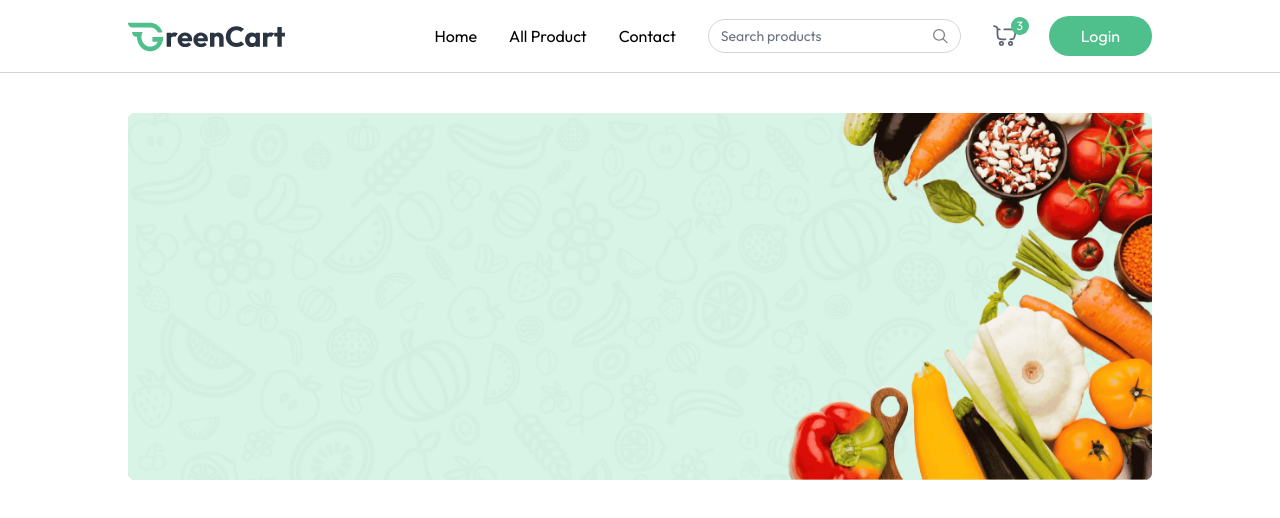
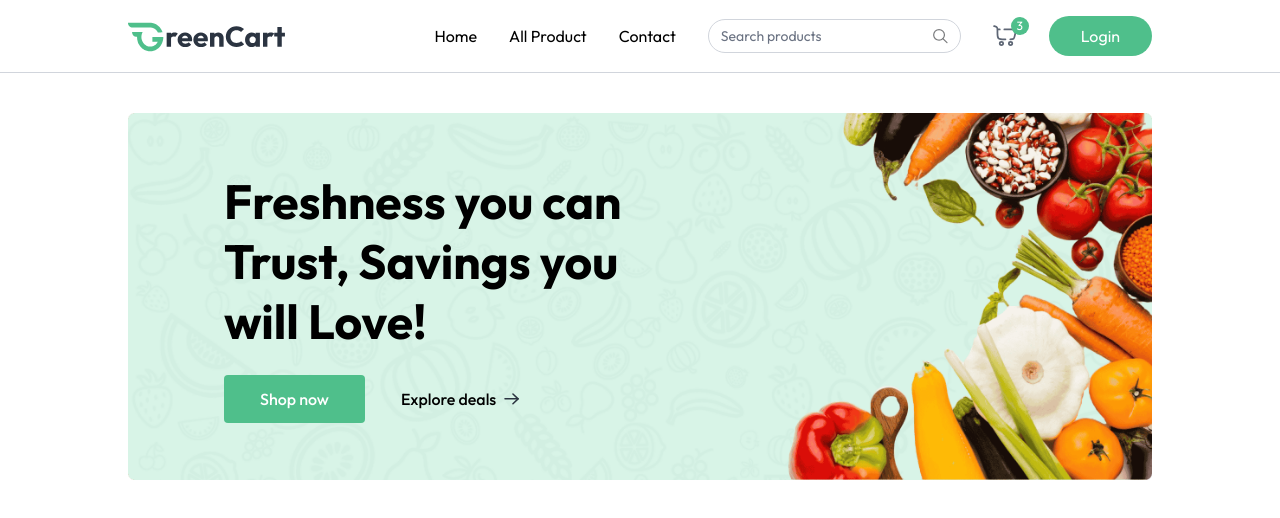
Before and after one commit to pankajsharma81/greencart, a React (Vite) app in the folder client/: page / in a window 1280 px wide. Shown: the top 518 px of the page. Built offline with nearby package versions, Linux system fonts and the light colour scheme.

Commit message:
Refactor App component to conditionally render Navbar based on path; enhance MainBanner with shop and explore links

```diff
--- a/client/src/App.jsx
+++ b/client/src/App.jsx
@@ -1,13 +1,17 @@
 import React from "react";
 import Navbar from "./components/Navbar";
-import { Route, Routes } from "react-router-dom";
+import { Route, Routes, useLocation } from "react-router-dom";
 import Home from "./pages/Home";
 
 const App = () => {
+  const isSellerPath = useLocation().pathname.includes("seller");
+
   return (
     <div>
-      <Navbar />
-      <div className="px-6 md:px-16 lg:px-24 xl:px-32">
+      {isSellerPath ? null : <Navbar />}
+      <div
+        className={`${isSellerPath ? "" : "px-6 md:px-16 lg:px-24 xl:px-32"}`}
+      >
         <Routes>
           <Route path="/" element={<Home />} />
         </Routes>
--- a/client/src/components/MainBanner.jsx
+++ b/client/src/components/MainBanner.jsx
@@ -1,5 +1,6 @@
 import React from "react";
 import { assets } from "../assets/assets";
+import { Link } from "react-router-dom";
 
 const MainBanner = () => {
   return (
@@ -14,6 +15,37 @@
         alt="banner"
         className="w-full md:hidden"
       />
+
+      <div className="absolute inset-0 flex flex-col items-center md:items-start justify-end md:justify-center pb-24 md:pb-0 px-4 md:pl-18 lg:pl-24">
+        <h1 className="text-3xl md:text-4xl lg:text-5xl font-bold text-center md:text-left max-w-72 md:max-w-80 lg:max-w-105 leading-tight lg:leading-15">
+          Freshness you can Trust, Savings you will Love!
+        </h1>
+        <div className="flex items-center mt-6 font-medium">
+          <Link
+            to={"/products"}
+            className="group flex items-center gap-2 px-7 md:px-9 py-3 bg-primary hover:bg-primary-dull transition rounded text-white cursor-pointer"
+          >
+            Shop now
+            <img
+              className="md:hidden transition group-focus:translate-x-1"
+              src={assets.white_arrow_icon}
+              alt="arrow"
+            />
+          </Link>
+
+          <Link
+            to={"/products"}
+            className="group hidden md:flex items-center gap-2 px-9 py-3 cursor-pointer"
+          >
+            Explore deals
+            <img
+              className="transition group-hover:translate-x-1"
+              src={assets.black_arrow_icon}
+              alt="arrow"
+            />
+          </Link>
+        </div>
+      </div>
     </div>
   );
 };
```
